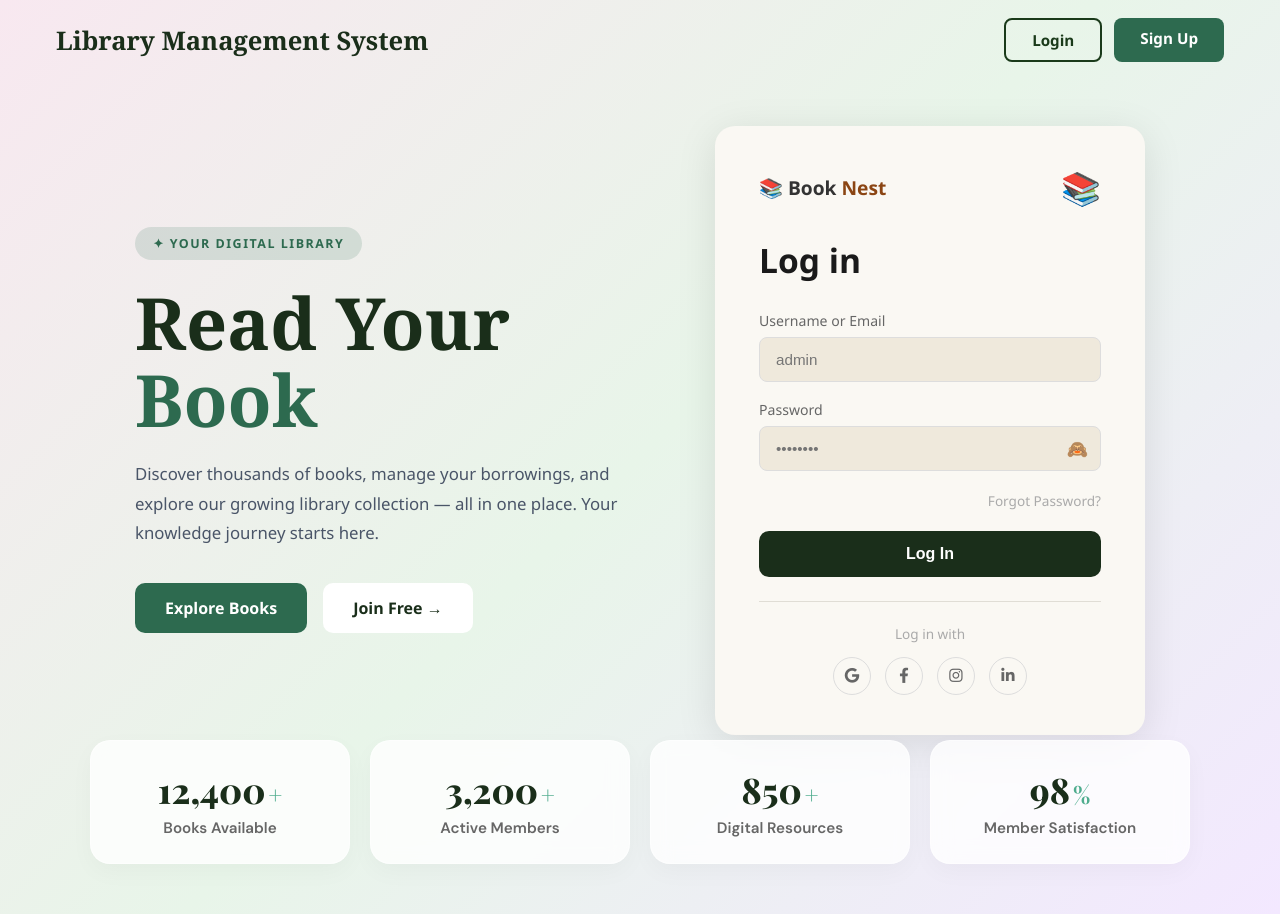
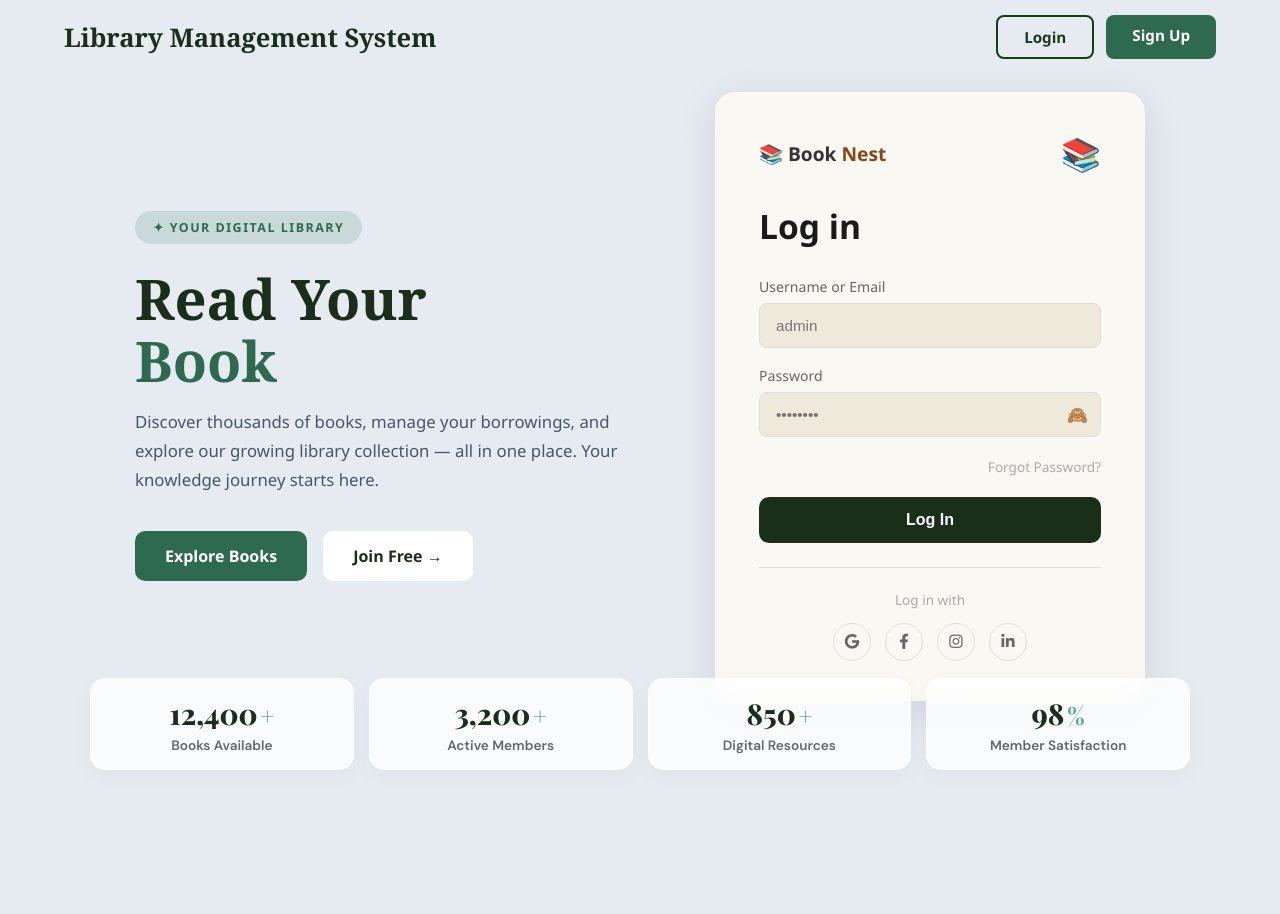
Before and after one commit to shah-iqra/Library-Management-System, a Django app: template library/templates/library/login.html in a window 1280 px wide. After the commit the page ends 770 px from the top, so only its background shows below. Run offline with Django 3.2, Linux system fonts and the light colour scheme; the template is opened without the code that fills it, so the values that code supplies are empty; some libraries are stand-ins or nearby versions.

Commit message:
Update CSS again

```diff
--- a/library/static/library/css/style.css
+++ b/library/static/library/css/style.css
@@ -3386,8 +3386,8 @@
 ========================= */
 
 .login-landing-page {
-    min-height: 100vh;
-    background: linear-gradient(135deg, #f8e8f0 0%, #e8f5e9 50%, #f3e8ff 100%);
+    height: 100vh;
+    overflow: hidden;
     display: flex;
     flex-direction: column;
 }
@@ -3397,7 +3397,7 @@
     display: flex;
     justify-content: space-between;
     align-items: center;
-    padding: 18px 56px;
+    padding: 15px 5%;
     background: transparent;
 }
 
@@ -3455,13 +3455,15 @@
 
 /* Login Two-Column Layout */
 .login-main-flex {
+    flex: 1;
     display: flex;
     align-items: center;
     justify-content: center;
     flex: 1;
-    padding: 20px 60px 40px 60px;
+    padding: 0 5%;
     gap: 60px;
     min-height: calc(100vh - 80px);
+    margin-top: -40px;
 }
 
 .login-hero-left {
@@ -3492,10 +3494,10 @@
 
 .login-hero-title {
     font-family: Georgia, 'Times New Roman', serif;
-    font-size: 4.5rem;
-    line-height: 1.08;
+    font-size: 3.5rem;
+    line-height: 1.1;
     color: #1a2e1a;
-    margin-bottom: 20px;
+    margin-bottom: 15px;
     font-weight: 700;
 }
 
@@ -3767,30 +3769,28 @@
 /* --- Statistics Section Design (Improved Spacing) --- */
 .stats-container {
     width: 100%;
-    /* প্যাডিং কমিয়ে দেওয়া হয়েছে যাতে কার্ডগুলো উপরে উঠে আসে */
-    padding: 0 5% 50px 5%;
+    padding: 0 5% 30px 5%;
     display: flex;
     justify-content: center;
     background: transparent;
-    /* নেগেটিভ মার্জিন ব্যবহার করে কার্ডগুলোকে হিরো সেকশনের আরও কাছে আনা হয়েছে */
-    margin-top: -60px;
+    margin-top: -80px;
     position: relative;
-    z-index: 5;
+    z-index: 10;
 }
 
 .stats-grid {
     display: grid;
     grid-template-columns: repeat(4, 1fr);
-    gap: 20px;
+    gap: 15px;
     width: 100%;
-    max-width: 1100px; /* গ্রিড একটু ছোট করা হয়েছে যাতে দেখতে সুন্দর লাগে */
+    max-width: 1100px;
 }
 
 .stat-card {
-    background: rgba(255, 255, 255, 0.8); /* ট্রান্সপারেন্সি একটু বাড়ানো হয়েছে */
+    background: rgba(255, 255, 255, 0.8);
     backdrop-filter: blur(10px);
-    padding: 25px 15px; /* কার্ডের ভেতরের স্পেস কমানো হয়েছে */
-    border-radius: 20px;
+    padding: 15px 10px;
+    border-radius: 15px;
     text-align: center;
     box-shadow: 0 8px 25px rgba(0, 0, 0, 0.03);
     border: 1px solid rgba(255, 255, 255, 0.5);
@@ -3803,7 +3803,7 @@
 
 .stat-card h2 {
     font-family: 'Playfair Display', serif;
-    font-size: 2.2rem; /* ফন্ট সাইজ সামান্য ছোট করা হয়েছে */
+    font-size: 1.8rem;
     color: #1a2e1a;
     margin: 0;
     font-weight: 800;
@@ -3818,7 +3818,7 @@
 .stat-card p {
     color: #666;
     font-family: 'DM Sans', sans-serif;
-    font-size: 0.95rem;
+    font-size: 0.85rem;
     margin-top: 5px;
     font-weight: 600;
 }
```
Also changed, not shown: db.sqlite3.
